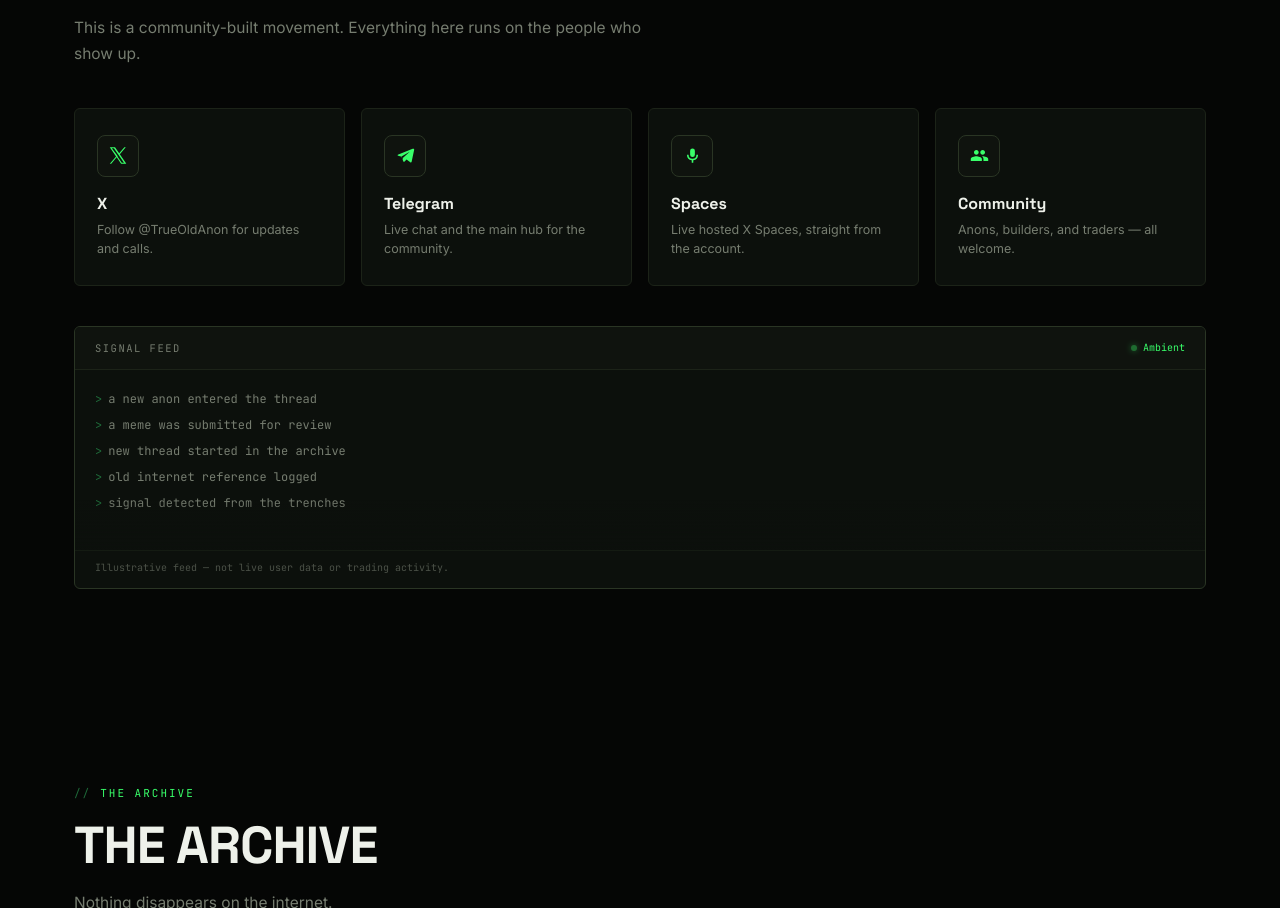
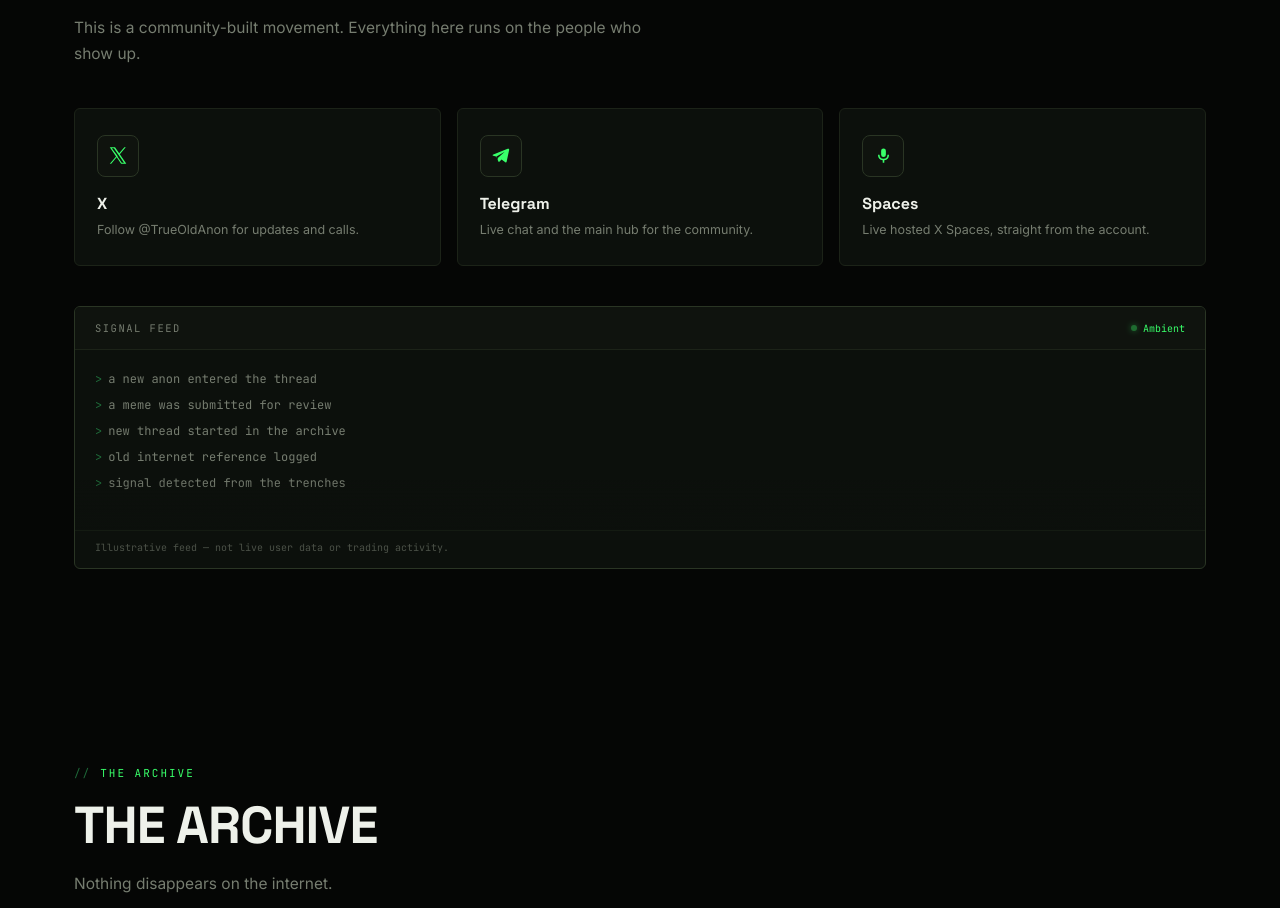
Before and after one commit to larrydefi-hub/true-old-anonymous, a plain HTML site: page index.html in a window 1280 px wide. Shown: the part 5753-6661 px from the top of the page. Drawn offline with Linux system fonts and the light colour scheme.

Commit message:
Add files via upload

```diff
--- a/index.html
+++ b/index.html
@@ -471,7 +471,7 @@ a:focus-visible, button:focus-visible, input:focus-visible{
 }
 
 /* ===== COMMUNITY ===== */
-.community-grid{ display:grid; grid-template-columns:repeat(4,1fr); gap:16px; margin-bottom:40px; }
+.community-grid{ display:grid; grid-template-columns:repeat(3,1fr); gap:16px; margin-bottom:40px; }
 .comm-card{
   border:1px solid var(--line); background:var(--panel); border-radius:6px; padding:26px 22px;
   transition:border-color .2s ease, transform .2s ease;
@@ -912,11 +912,6 @@ footer{ border-top:1px solid var(--line); padding:56px 0 40px 0; }
           <h4>Spaces</h4>
           <p>Live hosted X Spaces, straight from the account.</p>
         </a>
-        <a class="comm-card reveal" href="https://t.me/TrueOldAnonymous" target="_blank" rel="noopener">
-          <div class="comm-icon"><svg><use href="#icon-users"/></svg></div>
-          <h4>Community</h4>
-          <p>Anons, builders, and traders — all welcome.</p>
-        </a>
       </div>
 
       <div class="activity-panel reveal">
```
